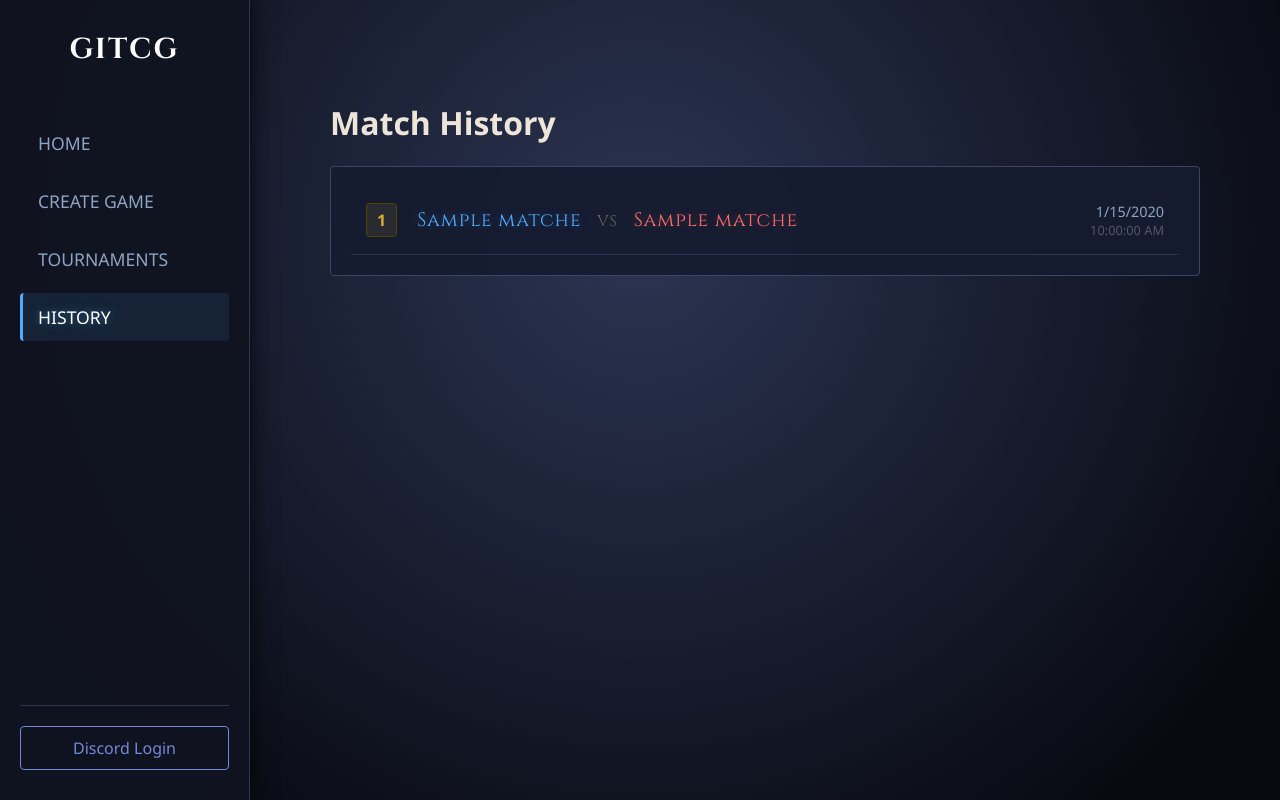
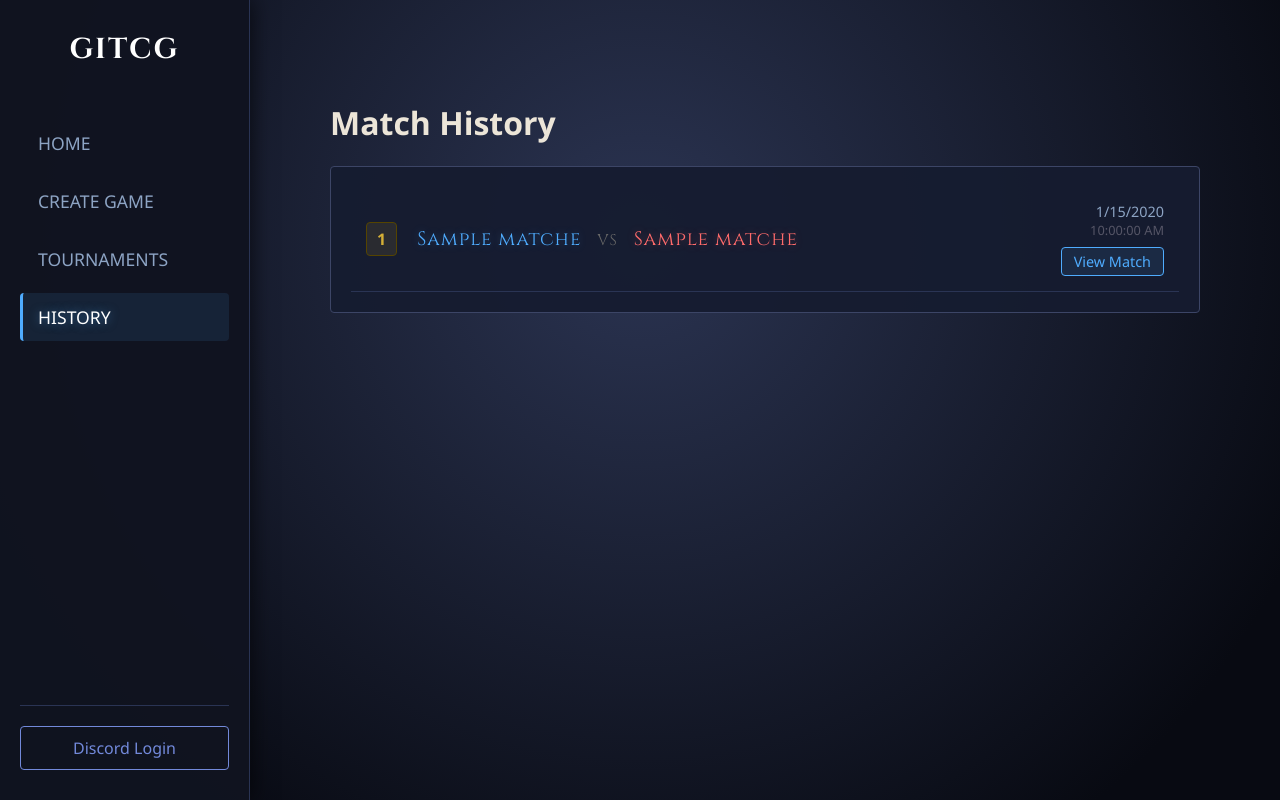
Before and after one commit to monfdie/tcg-ww, a Node server app: page /history in a window 1280 px wide. Run offline with Node 20, Linux system fonts and the light colour scheme; tables that the repository leaves empty hold one stand-in row (values such as "Sample post"); some libraries are stand-ins or nearby versions; some web fonts are replaced.

Commit message:
Update history.ejs

```diff
--- a/views/pages/history.ejs
+++ b/views/pages/history.ejs
@@ -25,13 +25,16 @@
                             </span>
                         </div>
 
-                        <div style="text-align: right;">
+                        <div style="text-align: right; display: flex; flex-direction: column; align-items: flex-end; gap: 8px;">
+                            <div>
                                 <span style="display: block; color: #8da4c4; font-size: 0.9em;">
                                     <%= new Date(match.date).toLocaleDateString() %>
                                 </span>
                                 <span style="display: block; color: #556; font-size: 0.8em;">
                                     <%= new Date(match.date).toLocaleTimeString() %>
                                 </span>
+                            </div>
+                            <a href="/match/<%= match.roomId %>" style="background: rgba(79, 172, 254, 0.1); color: #4facfe; border: 1px solid #4facfe; padding: 4px 12px; border-radius: 4px; text-decoration: none; font-size: 0.9em; transition: 0.2s;">View Match</a>
                         </div>
 
                     </li>
```
Lines whose indentation alone changed are shown as unchanged.
